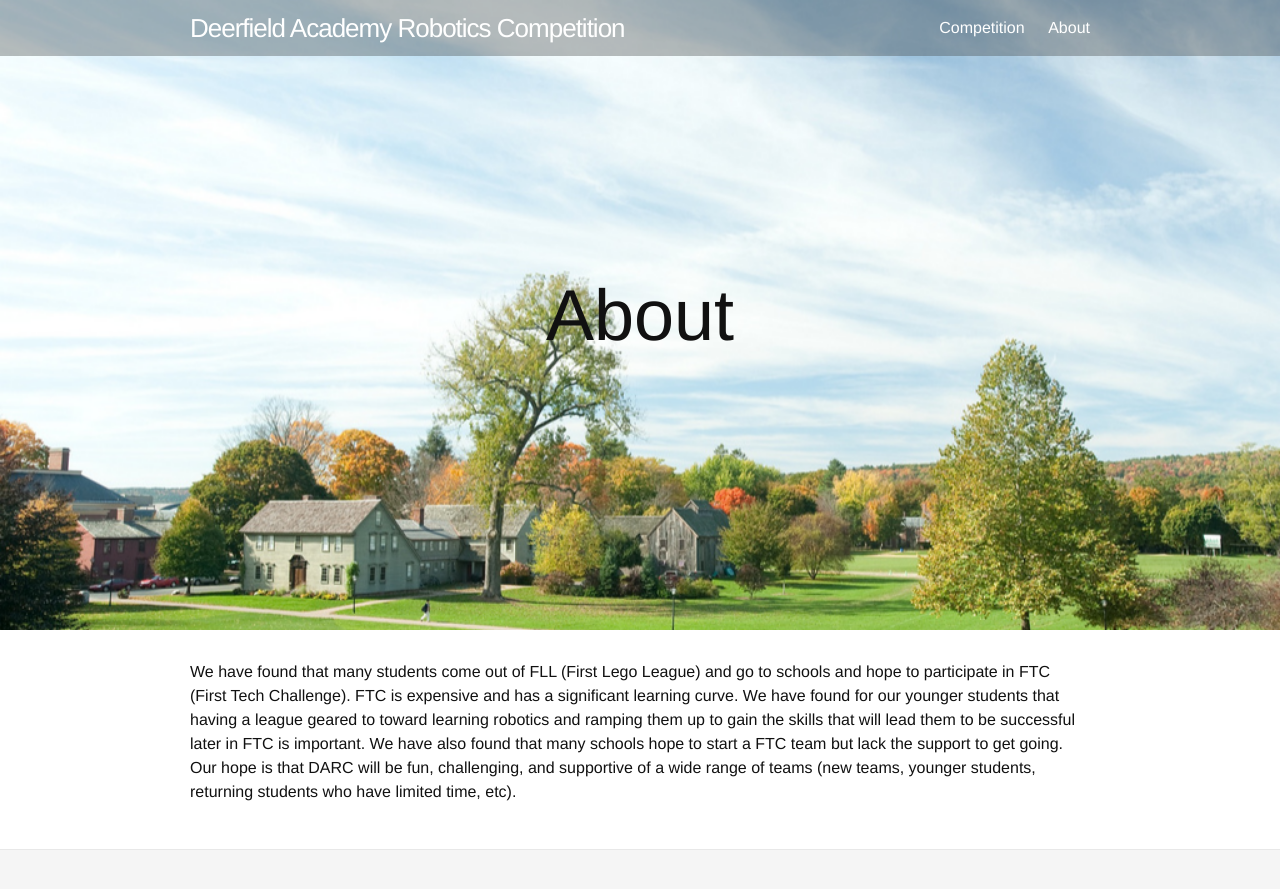
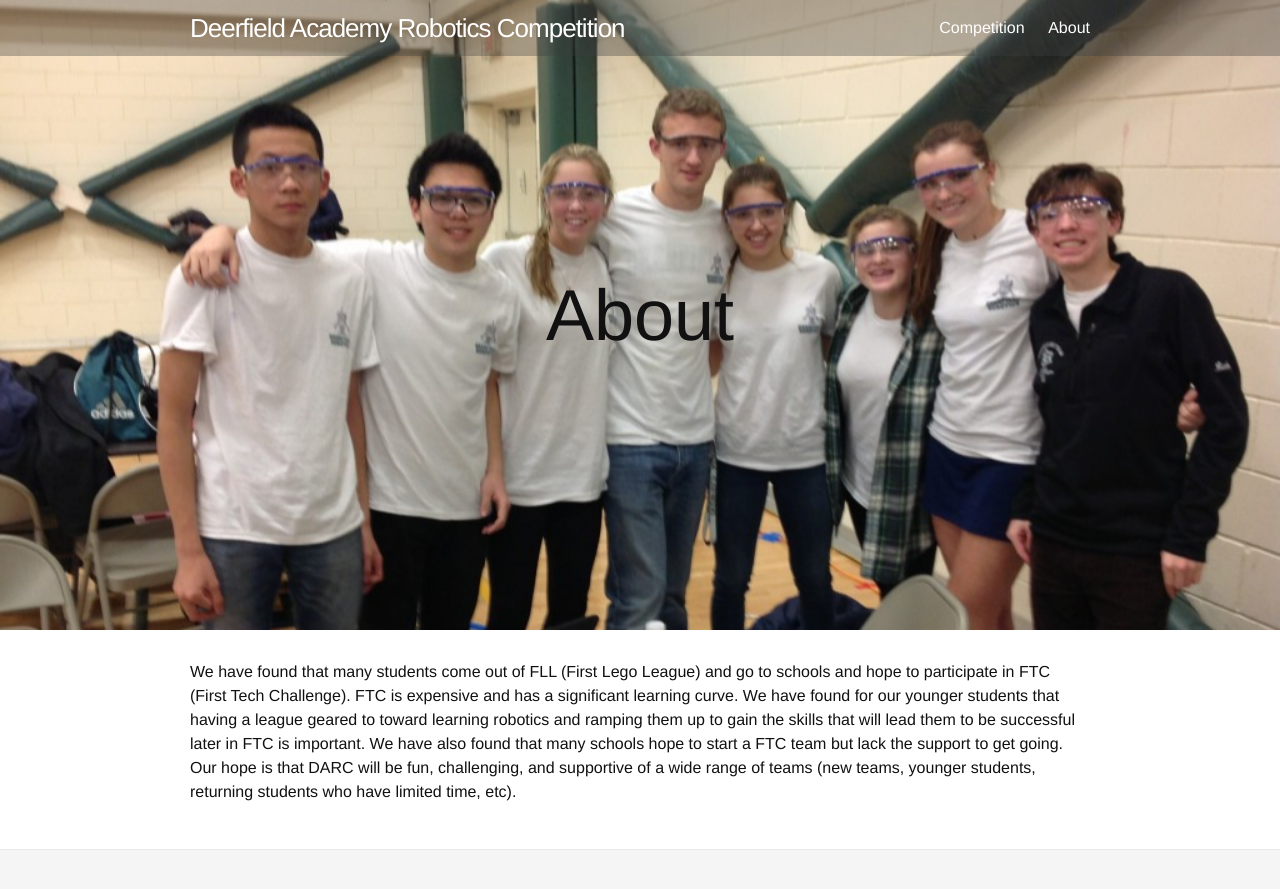
Before and after one commit to jtaylor1029/darc, a Jekyll site: the page built from about/about.md, in a window 1280 px wide and 900 px high. Shown: the top 889 px of the window. Built offline with Jekyll 4.4.1, drawn with Linux system fonts in a browser that asks for light colours.

Commit message:
Parallax Headers

```diff
--- a/_includes/header.html
+++ b/_includes/header.html
@@ -31,7 +31,11 @@
     <h1 class="title">
       {{ page.title }}
     </h1>
-    <img src="{{ "/assets/images/header.jpg" | prepend: full_base_url }}">
+    {% if page.image %}
+      <img id="parallax-header" src="{{ page.image | prepend: full_base_url }}">
+    {% else %}
+      <img id="parallax-header" src="{{ "/assets/images/header.jpg" | prepend: full_base_url }}">
+    {% endif %}
   </div>
 
 </header>
--- a/_layouts/blog.html
+++ b/_layouts/blog.html
@@ -15,8 +15,8 @@
     <li>
         <a class="post-link" href="{{ post.url | prepend: full_base_url }}">{{ post.title | escape }}</a>
 
-        {% if post.image %}
-            <a href="{{ post.url | prepend: full_base_url }}" id="featured-image"><img src="{{ post.image | prepend: full_base_url }}"></a>
+        {% if post.thumb %}
+            <a href="{{ post.url | prepend: full_base_url }}" id="featured-image"><img src="{{ post.thumb | prepend: full_base_url }}"></a>
         {% endif %}
 
     </li>
--- a/about/about.md
+++ b/about/about.md
@@ -2,6 +2,7 @@
 layout: page
 pin-menu: true
 pin-card: "card-0"
+image:  "/assets/pages/about/FTC-robotics.jpeg"
 title: About
 permalink: /about/
 ---
--- a/script/parallax.js
+++ b/script/parallax.js
@@ -17,11 +17,15 @@
 
         $('.menu').css({'background-color': 'rgba(62,64,64, ' + (Math.max((scrollTop - windowHeight * CHANGE_MENU)/100*2, 0) + default_color)  +')'});
 
-        var bottom = -(header_height_absolute*windowHeight - header_height*windowHeight);
+        var bottom = -(header_height_absolute*windowHeight - header_height*windowHeight)/2;
 
         var pageOffsetMax = header_height*windowHeight;
         var pageOffsetPercent = scrollTop/(pageOffsetMax - 0);
 
-        $('img').css({'top': (0 - windowHeight - bottom) * pageOffsetPercent});
+        if (scrollTop < windowHeight*header_height) {
+
+                $('#parallax-header').css({'top': (0 - windowHeight - bottom) * pageOffsetPercent});
+
+        }
 
 });
```
Also changed, not shown: _posts/2016-10-03-competition.md (+1 -1 lines), _posts/2016-10-03-install-android-studio.md (+1 -1 lines), assets/pages/about/FTC-robotics.jpeg (added).
